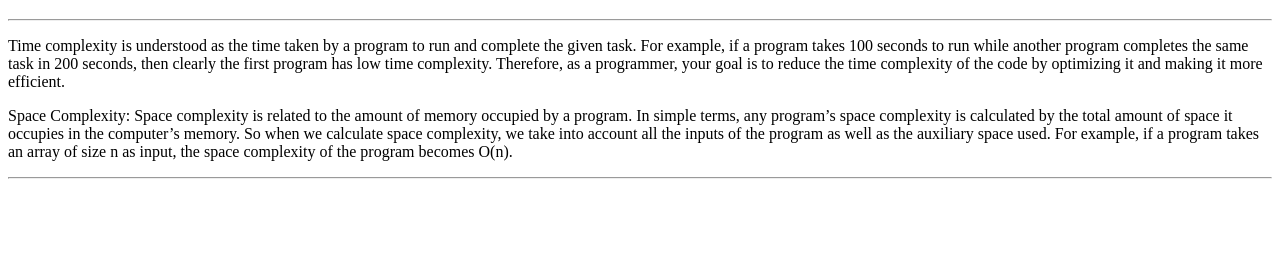
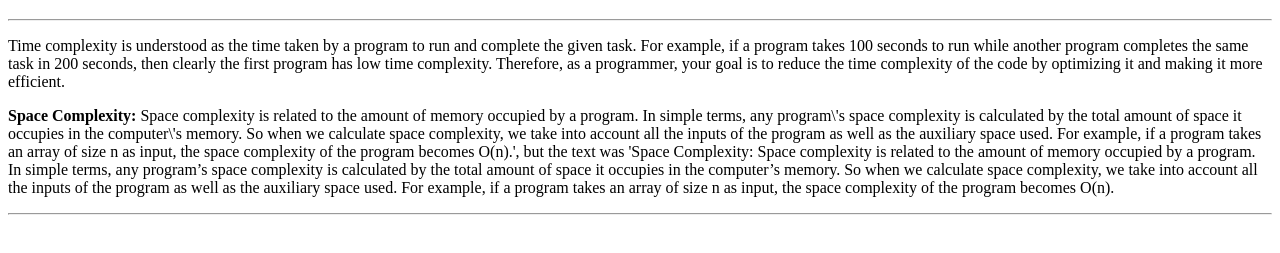
Before and after one commit to acciojob/time-and-space-complexity-SreekanthChinnakotla, a website: page main.html in a window 1280 px wide. Shown: the part 61-314 px from the top of the page. Drawn offline with Linux system fonts and the light colour scheme.

Commit message:
created a submission

```diff
--- a/main.html
+++ b/main.html
@@ -14,7 +14,7 @@
 	<hr>
 	<p>Time complexity is understood as the time taken by a program to run and complete the given task. For example, if a program takes 100 seconds to run while another program completes the same task in 200 seconds, then clearly the first program has low time complexity. Therefore, as a programmer, your goal is to reduce the time complexity of the code by optimizing it and making it more efficient.</p>
 
-	<p>Space Complexity: Space complexity is related to the amount of memory occupied by a program. In simple terms, any program’s space complexity is calculated by the total amount of space it occupies in the computer’s memory. So when we calculate space complexity, we take into account all the inputs of the program as well as the auxiliary space used. For example, if a program takes an array of size n as input, the space complexity of the program becomes O(n). </p>
+	<p><b>Space Complexity:</b> Space complexity is related to the amount of memory occupied by a program. In simple terms, any program\'s space complexity is calculated by the total amount of space it occupies in the computer\'s memory. So when we calculate space complexity, we take into account all the inputs of the program as well as the auxiliary space used. For example, if a program takes an array of size n as input, the space complexity of the program becomes O(n).', but the text was 'Space Complexity: Space complexity is related to the amount of memory occupied by a program. In simple terms, any program’s space complexity is calculated by the total amount of space it occupies in the computer’s memory. So when we calculate space complexity, we take into account all the inputs of the program as well as the auxiliary space used. For example, if a program takes an array of size n as input, the space complexity of the program becomes O(n). </p>
 	<hr>
 </body>
 
```
